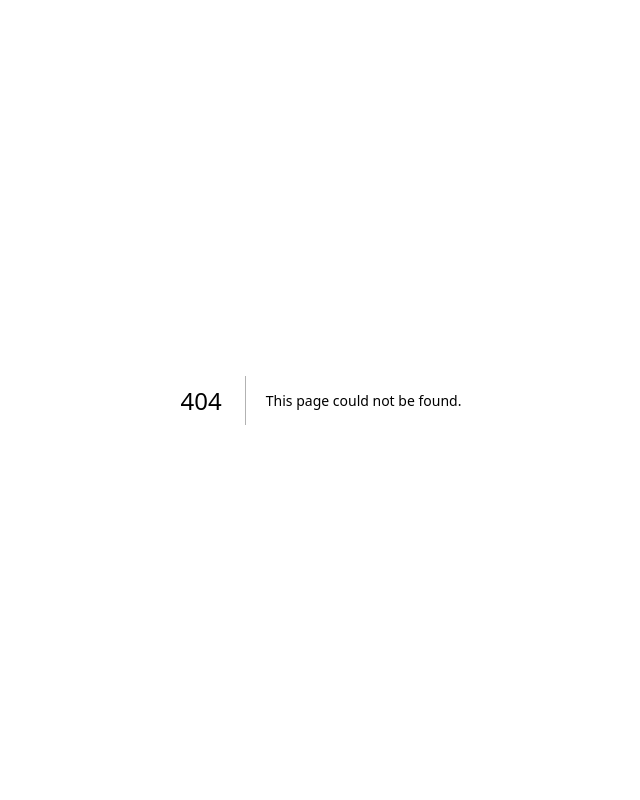
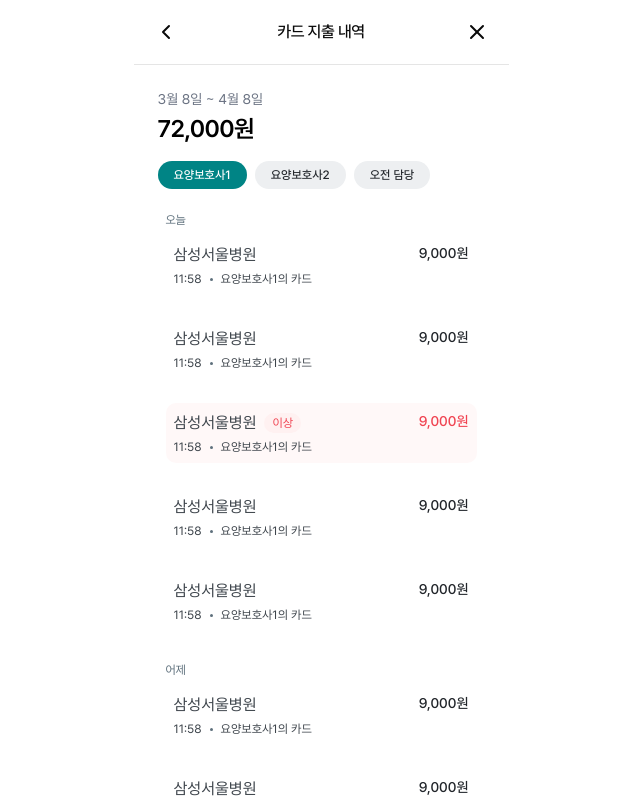
Before and after one commit to HanaroCare/hanaro-care-main, a Next.js app in the folder client/: page /card/usage in a window 1280 px wide. Before the commit this address had no page. Shown: the whole page, without its empty margins (319-959 px from the left). Built offline with nearby package versions, Linux system fonts and the light colour scheme.

Commit message:
HN-39-feat/돌봄지갑 카드내역 UI 초안
- 카드 지출 내역 화면
- 날짜별 그룹핑 (최신순)
- 요양보호사별 필터 탭
- 이상 감지 항목 붉은 배경 표시

```diff
--- /dev/null
+++ b/client/app/card/usage/page.tsx
@@ -0,0 +1,132 @@
+"use client";
+
+import { useState } from "react";
+import { useRouter } from "next/navigation";
+import { ChevronLeft, X } from "lucide-react";
+
+interface UsageItem {
+  id: number;
+  usageNm: string;
+  usageAmt: number;
+  createdAt: string;
+  cardNm: string;
+  abnmlYn: "Y" | "N";
+  date: string;
+}
+
+interface CardFilter {
+  id: number;
+  label: string;
+}
+
+const CARDS: CardFilter[] = [
+  { id: 1, label: "요양보호사1" },
+  { id: 2, label: "요양보호사2" },
+  { id: 3, label: "오전 담당" },
+];
+
+const MOCK_USAGES: UsageItem[] = [
+  { id: 1, usageNm: "삼성서울병원", usageAmt: 9000, createdAt: "11:58", cardNm: "요양보호사1의 카드", abnmlYn: "N", date: "오늘" },
+  { id: 2, usageNm: "삼성서울병원", usageAmt: 9000, createdAt: "11:58", cardNm: "요양보호사1의 카드", abnmlYn: "N", date: "오늘" },
+  { id: 3, usageNm: "삼성서울병원", usageAmt: 9000, createdAt: "11:58", cardNm: "요양보호사1의 카드", abnmlYn: "Y", date: "오늘" },
+  { id: 4, usageNm: "삼성서울병원", usageAmt: 9000, createdAt: "11:58", cardNm: "요양보호사1의 카드", abnmlYn: "N", date: "오늘" },
+  { id: 5, usageNm: "삼성서울병원", usageAmt: 9000, createdAt: "11:58", cardNm: "요양보호사1의 카드", abnmlYn: "N", date: "오늘" },
+  { id: 6, usageNm: "삼성서울병원", usageAmt: 9000, createdAt: "11:58", cardNm: "요양보호사1의 카드", abnmlYn: "N", date: "어제" },
+  { id: 7, usageNm: "삼성서울병원", usageAmt: 9000, createdAt: "11:58", cardNm: "요양보호사1의 카드", abnmlYn: "N", date: "어제" },
+  { id: 8, usageNm: "삼성서울병원", usageAmt: 9000, createdAt: "11:58", cardNm: "요양보호사1의 카드", abnmlYn: "N", date: "어제" },
+];
+
+export default function CardUsagePage() {
+  const router = useRouter();
+  const [selectedCard, setSelectedCard] = useState(1);
+
+  const filtered = MOCK_USAGES.filter(() => true); // TODO: 카드별 필터링
+
+  // 날짜별 그룹핑
+  const grouped = filtered.reduce<Record<string, UsageItem[]>>((acc, item) => {
+    if (!acc[item.date]) acc[item.date] = [];
+    acc[item.date].push(item);
+    return acc;
+  }, {});
+
+  const totalAmt = filtered.reduce((sum, u) => sum + u.usageAmt, 0);
+
+  return (
+    <div className="relative min-h-screen bg-white">
+      {/* 헤더 */}
+      <div className="flex justify-between items-center px-4 h-[65px] border-b border-black/10 sticky top-0 bg-white z-10">
+        <button className="p-1" onClick={() => router.back()}>
+          <ChevronLeft size={24} color="#0A0A0A" />
+        </button>
+        <span className="text-base font-medium tracking-tight text-[#0A0A0A]">카드 지출 내역</span>
+        <button className="p-1" onClick={() => router.back()}>
+          <X size={24} color="#0A0A0A" />
+        </button>
+      </div>
+
+      {/* 기간 및 총액 */}
+      <div className="px-6 mt-6">
+        <p className="text-sm text-[#6A7282]">3월 8일 ~ 4월 8일</p>
+        <p className="text-2xl font-semibold tracking-tight text-black mt-1">
+          {totalAmt.toLocaleString()}원
+        </p>
+      </div>
+
+      {/* 카드 필터 탭 */}
+      <div className="flex gap-2 px-6 mt-4">
+        {CARDS.map((c) => (
+          <button
+            key={c.id}
+            onClick={() => setSelectedCard(c.id)}
+            className={`px-4 py-1.5 rounded-full text-xs font-medium transition-colors ${
+              selectedCard === c.id
+                ? "bg-hana-green-700 text-white"
+                : "bg-hana-silver-100 text-hana-black-900"
+            }`}
+          >
+            {c.label}
+          </button>
+        ))}
+      </div>
+
+      {/* 날짜별 내역 */}
+      <div className="px-8 mt-4 pb-8 flex flex-col gap-6">
+        {Object.entries(grouped).map(([date, items]) => (
+          <div key={date}>
+            <p className="text-xs text-hana-black-500 leading-[30px] tracking-tight">{date}</p>
+            <div className="flex flex-col gap-6">
+              {items.map((u) => (
+                <button
+                  key={u.id}
+                  onClick={() => router.push(`/card/usage/${u.id}`)}
+                  className={`w-full flex justify-between items-start py-2 px-2 rounded-lg text-left transition-colors ${
+                    u.abnmlYn === "Y" ? "bg-hana-red-50/50" : "bg-transparent"
+                  }`}
+                >
+                  <div>
+                    <div className="flex items-center gap-2">
+                      <p className="text-base text-hana-black-800">{u.usageNm}</p>
+                      {u.abnmlYn === "Y" && (
+                        <span className="px-2 py-0.5 bg-hana-red-50 rounded-full text-xs text-hana-red-500">
+                          이상
+                        </span>
+                      )}
+                    </div>
+                    <div className="flex items-center gap-2 mt-1">
+                      <span className="text-xs text-hana-black-800">{u.createdAt}</span>
+                      <span className="w-[3px] h-[3px] rounded-full bg-hana-black-500 inline-block" />
+                      <span className="text-xs text-hana-black-800">{u.cardNm}</span>
+                    </div>
+                  </div>
+                  <p className={`text-sm font-medium ${u.abnmlYn === "Y" ? "text-hana-red-500" : "text-hana-black-900"}`}>
+                    {u.usageAmt.toLocaleString()}원
+                  </p>
+                </button>
+              ))}
+            </div>
+          </div>
+        ))}
+      </div>
+    </div>
+  );
+}
```
